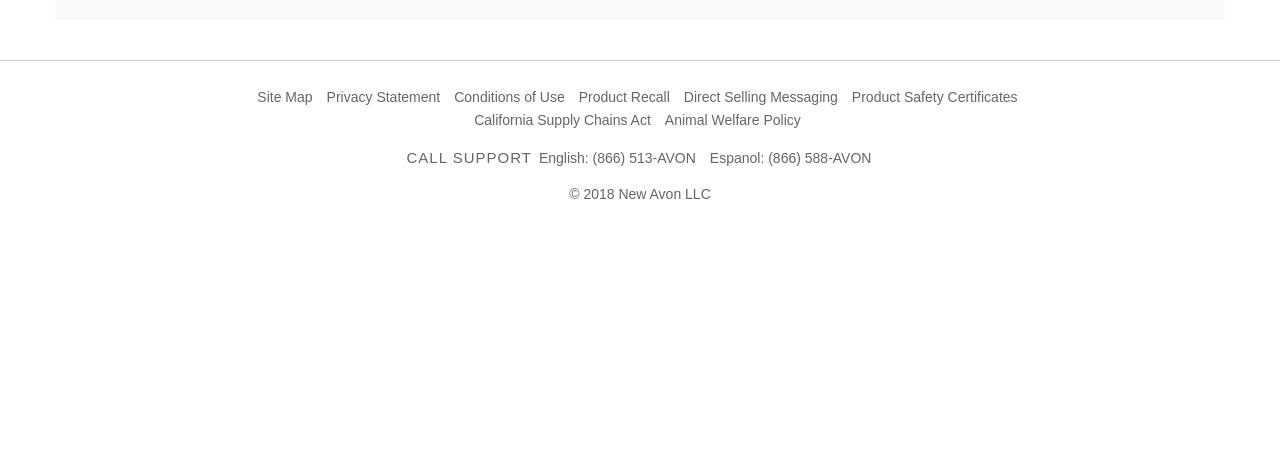
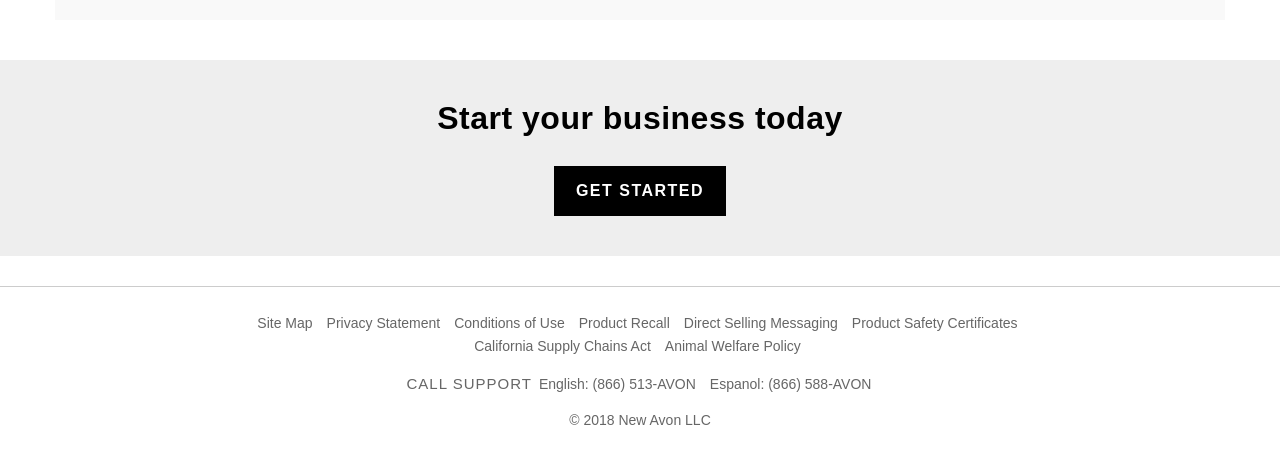
Before and after one commit to DOnewAvon/gatsby-newavon, a Gatsby site: page /start-earning-landing-page in a window 1280 px wide. Shown: the part 1015-1479 px from the top of the page. Before the commit the page ends 1263 px from the top, so only its background shows below. Built offline with nearby package versions, Linux system fonts and the light colour scheme; Gatsby itself is replaced by a stand-in of ours; a web font is replaced by a local one.

Commit message:
added start your busineess block component

```diff
--- /dev/null
+++ b/src/components/StartYourBiz/index.js
@@ -0,0 +1,20 @@
+import React from "react"
+
+
+
+
+export default props =>
+<div class="grey-bg get-started-banner text-center mt-5 pt-3 pb-5 hidden-xs">
+  <div class="mt-5">
+    <h3>
+      <strong>Start your business today
+      </strong>
+    </h3>
+  </div>
+  <div class="mt-5 pb-3 text-center">
+    <a href="#">
+      <button class="btn btn-black">Get Started
+      </button>
+    </a>
+  </div>
+</div>
--- a/src/pages/start-earning-landing-page.js
+++ b/src/pages/start-earning-landing-page.js
@@ -2,6 +2,7 @@
 import Layout from "../components/Layout"
 import GrayFWBlk from "../components/GrayFWBlk"
 import LeadPromo from "../components/LeadPromo";
+import StartYourBiz from "../components/StartYourBiz";
 
 
 const sectionStyle = {
@@ -12,4 +13,5 @@
 <section className="container container--page p-0" style={sectionStyle}>
     <GrayFWBlk />
 </section>
+<StartYourBiz />
 </Layout>
```
